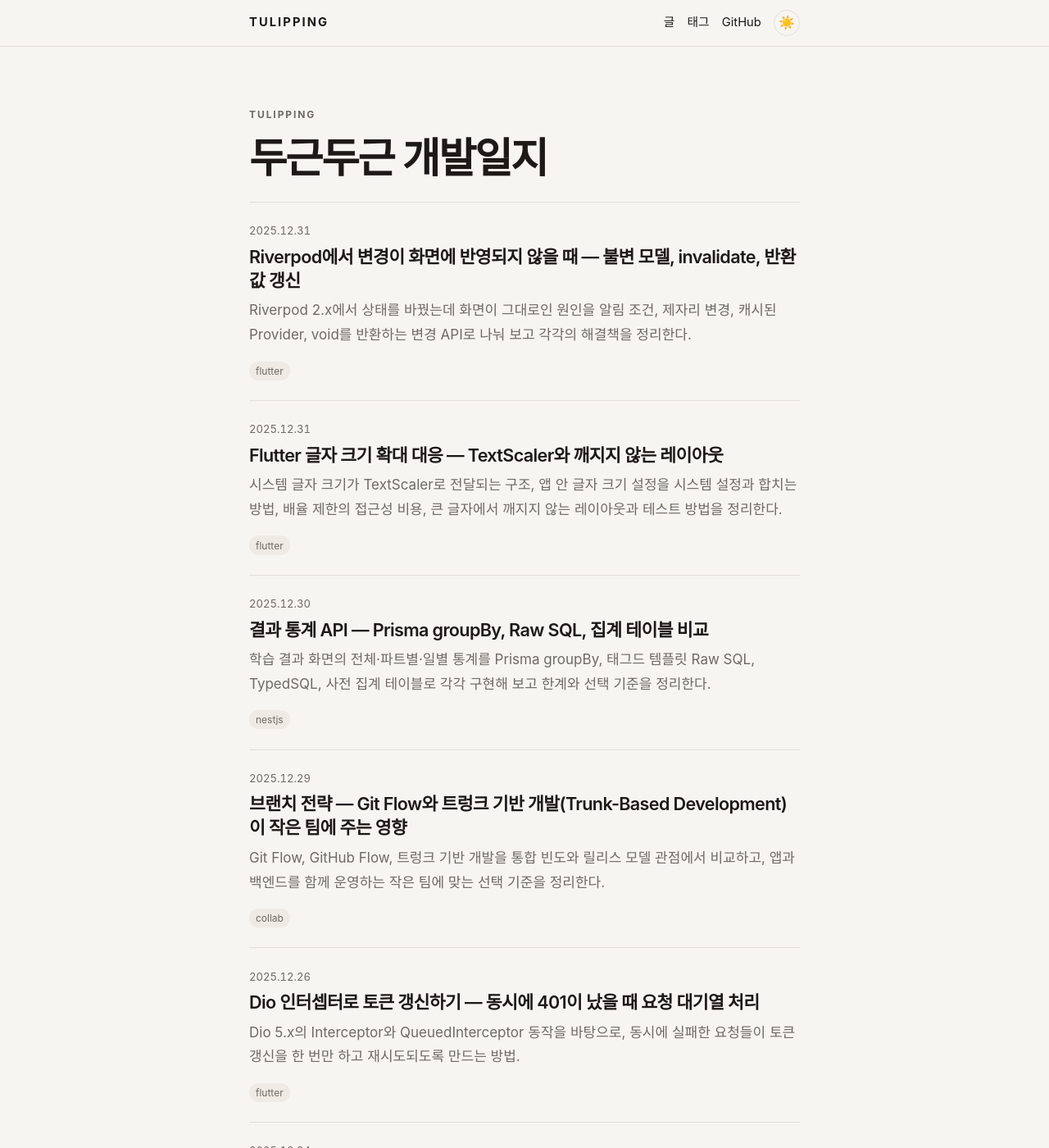
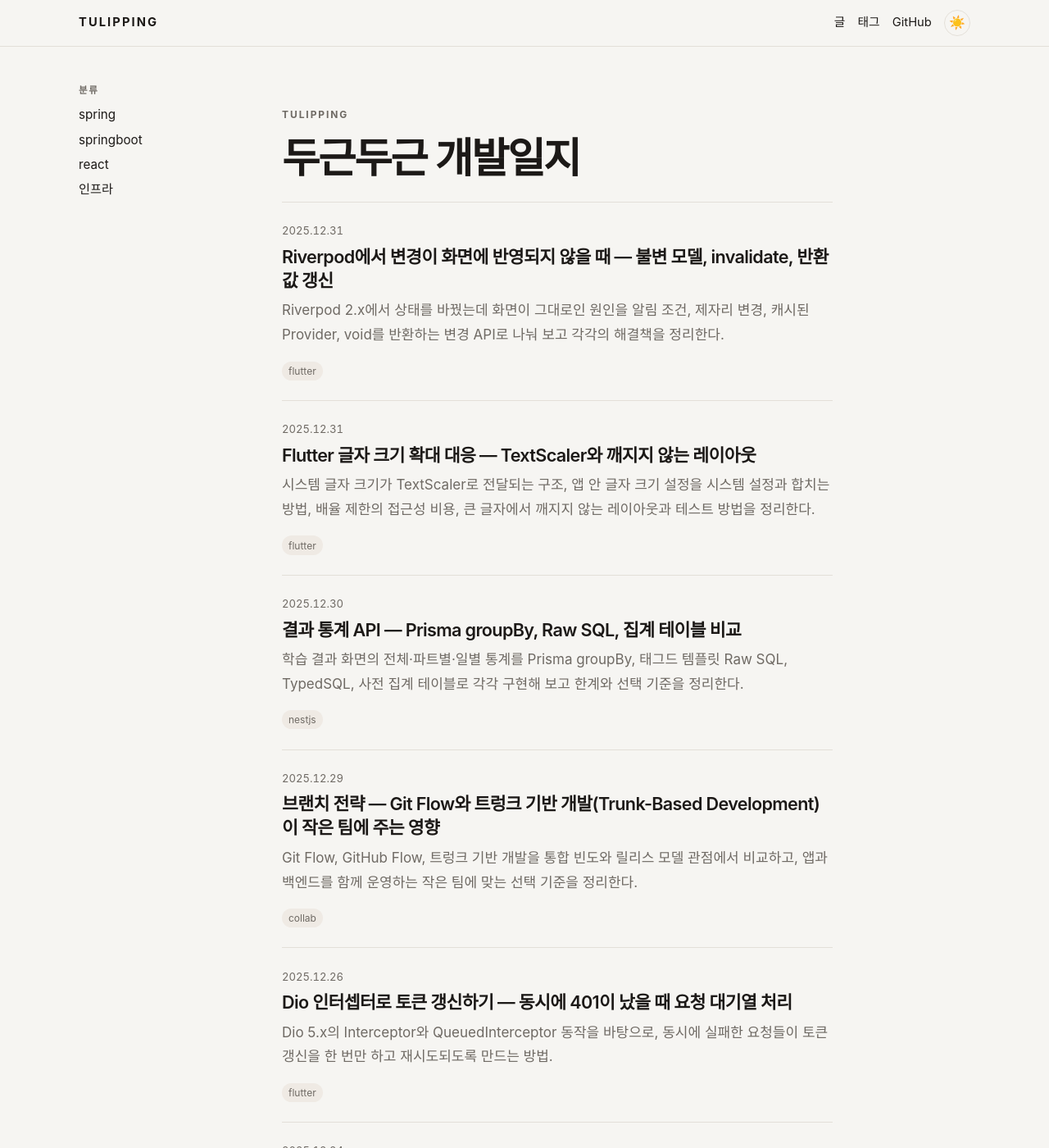
Before and after one commit to com8599/com8599.github.io, a Jekyll site: the page built from index.html, in a window 1280 px wide and 1400 px high. Shown: the whole window at 82% size. Built offline with Jekyll 4.4.1, drawn with Linux system fonts in a browser that asks for light colours; some web fonts are replaced.

Commit message:
Add a short classification menu.

```diff
--- /dev/null
+++ b/_includes/side.html
@@ -0,0 +1,9 @@
+<aside class="side">
+  <p class="side-label">분류</p>
+  <nav aria-label="분류">
+    {% for item in site.data.classify %}
+      {% assign item_url = item.slug | prepend: "/" | append: "/" %}
+      <a href="{{ item_url | relative_url }}"{% if page.url == item_url %} aria-current="page"{% endif %}>{{ item.name }}</a>
+    {% endfor %}
+  </nav>
+</aside>
--- a/_layouts/default.html
+++ b/_layouts/default.html
@@ -31,7 +31,12 @@
     </div>
   </header>
   <main id="content">
-    {{ content }}
+    <div class="shell">
+      {% include side.html %}
+      <div class="sheet">
+        {{ content }}
+      </div>
+    </div>
   </main>
   <footer class="colophon">
     <div class="wrap">
--- a/assets/css/site.css
+++ b/assets/css/site.css
@@ -76,9 +76,48 @@ a:hover { color: var(--accent); }
 
 .skip:focus { top: 0.6rem; }
 
+.shell {
+  width: min(68rem, calc(100% - 2rem));
+  margin: 0 auto;
+  display: grid;
+  grid-template-columns: 13rem minmax(0, 1fr);
+  gap: 2.5rem;
+  align-items: start;
+}
+
+.side {
+  position: sticky;
+  top: 4.6rem;
+  padding: 1.6rem 0 3rem;
+}
+
+.side-label {
+  margin: 1.3rem 0 0.35rem;
+  color: var(--muted);
+  font-size: 0.72rem;
+  font-weight: 650;
+  letter-spacing: 0.14em;
+  text-transform: uppercase;
+}
+
+.side-label:first-child { margin-top: 0; }
+
+.side nav a {
+  display: block;
+  padding: 0.12rem 0;
+  font-size: 0.95rem;
+  text-decoration: none;
+}
+
+.side nav a[aria-current="page"] { color: var(--accent); }
+
 .wrap {
-  width: min(42rem, calc(100% - 2.5rem));
-  margin: 0 auto;
+  width: min(42rem, 100%);
+  margin: 0;
+}
+
+.empty {
+  color: var(--muted);
 }
 
 .top {
@@ -88,6 +127,11 @@ a:hover { color: var(--accent); }
   background: color-mix(in srgb, var(--bg) 88%, transparent);
   border-bottom: 1px solid var(--line);
   backdrop-filter: blur(14px);
+}
+
+.top .wrap {
+  width: min(68rem, calc(100% - 2rem));
+  margin: 0 auto;
 }
 
 .bar {
@@ -106,13 +150,13 @@ a:hover { color: var(--accent); }
   text-decoration: none;
 }
 
-nav {
+.top nav {
   display: flex;
   align-items: center;
   gap: 0.95rem;
 }
 
-nav a {
+.top nav a {
   font-size: 0.92rem;
   text-decoration: none;
 }
@@ -301,6 +345,8 @@ h1 {
 }
 
 .colophon .wrap {
+  width: min(68rem, calc(100% - 2rem));
+  margin: 0 auto;
   display: flex;
   justify-content: space-between;
   gap: 1rem;
@@ -316,9 +362,22 @@ h1 {
   color: #1c1917;
 }
 
+@media (max-width: 800px) {
+  .shell {
+    grid-template-columns: 1fr;
+    gap: 0;
+  }
+
+  .side {
+    position: static;
+    padding-bottom: 0.4rem;
+    border-bottom: 1px solid var(--line);
+  }
+}
+
 @media (max-width: 640px) {
-  .intro { padding-top: 3rem; }
+  .intro { padding-top: 2.2rem; }
   .bar { min-height: 3.2rem; }
-  nav { gap: 0.7rem; }
+  .top nav { gap: 0.7rem; }
   .colophon .wrap { flex-direction: column; }
 }
--- /dev/null
+++ b/infra.html
@@ -0,0 +1,6 @@
+---
+layout: topic
+title: 인프라
+tag: infra
+permalink: /infra/
+---
--- /dev/null
+++ b/react.html
@@ -0,0 +1,6 @@
+---
+layout: topic
+title: react
+tag: react
+permalink: /react/
+---
--- /dev/null
+++ b/spring.html
@@ -0,0 +1,6 @@
+---
+layout: topic
+title: spring
+tag: spring
+permalink: /spring/
+---
--- /dev/null
+++ b/springboot.html
@@ -0,0 +1,6 @@
+---
+layout: topic
+title: springboot
+tag: spring-boot
+permalink: /springboot/
+---
```
Also changed, not shown: _data/classify.yml (added, +12 -0 lines), _layouts/topic.html (added, +27 -0 lines).
